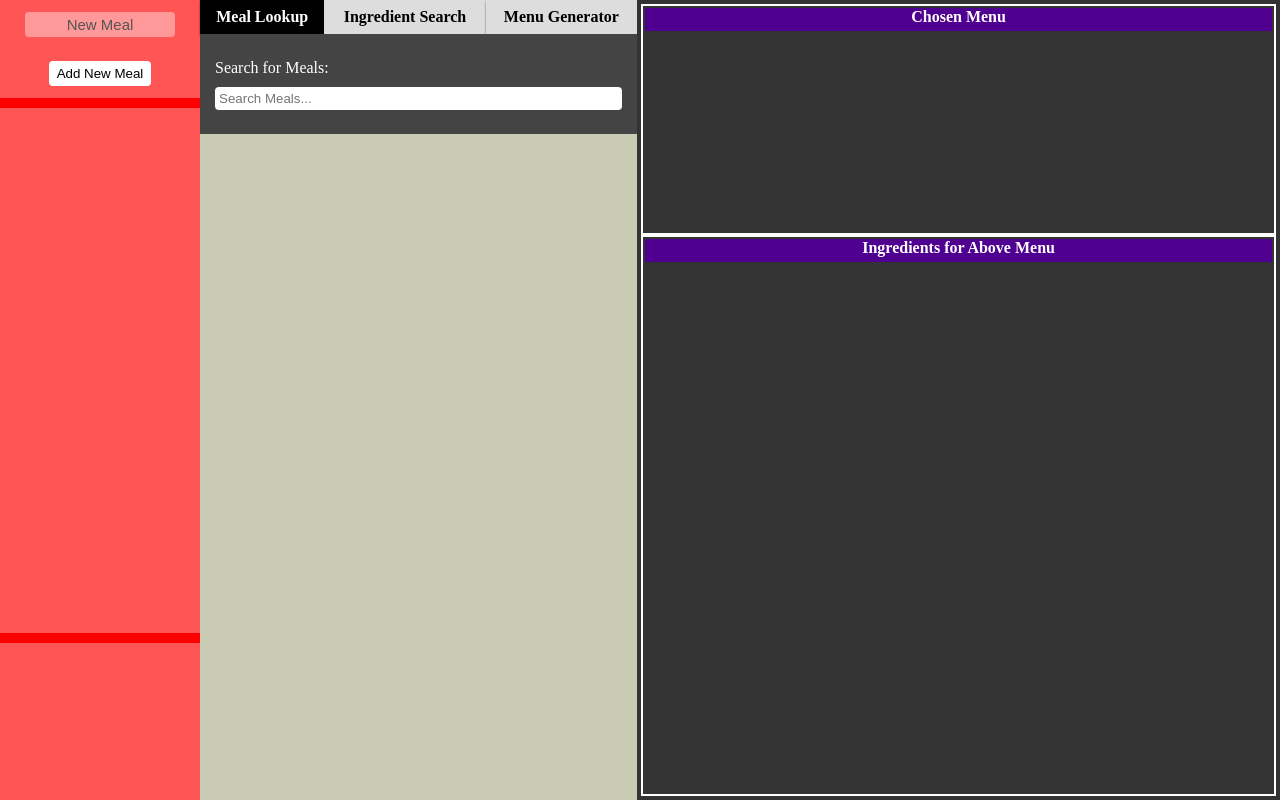
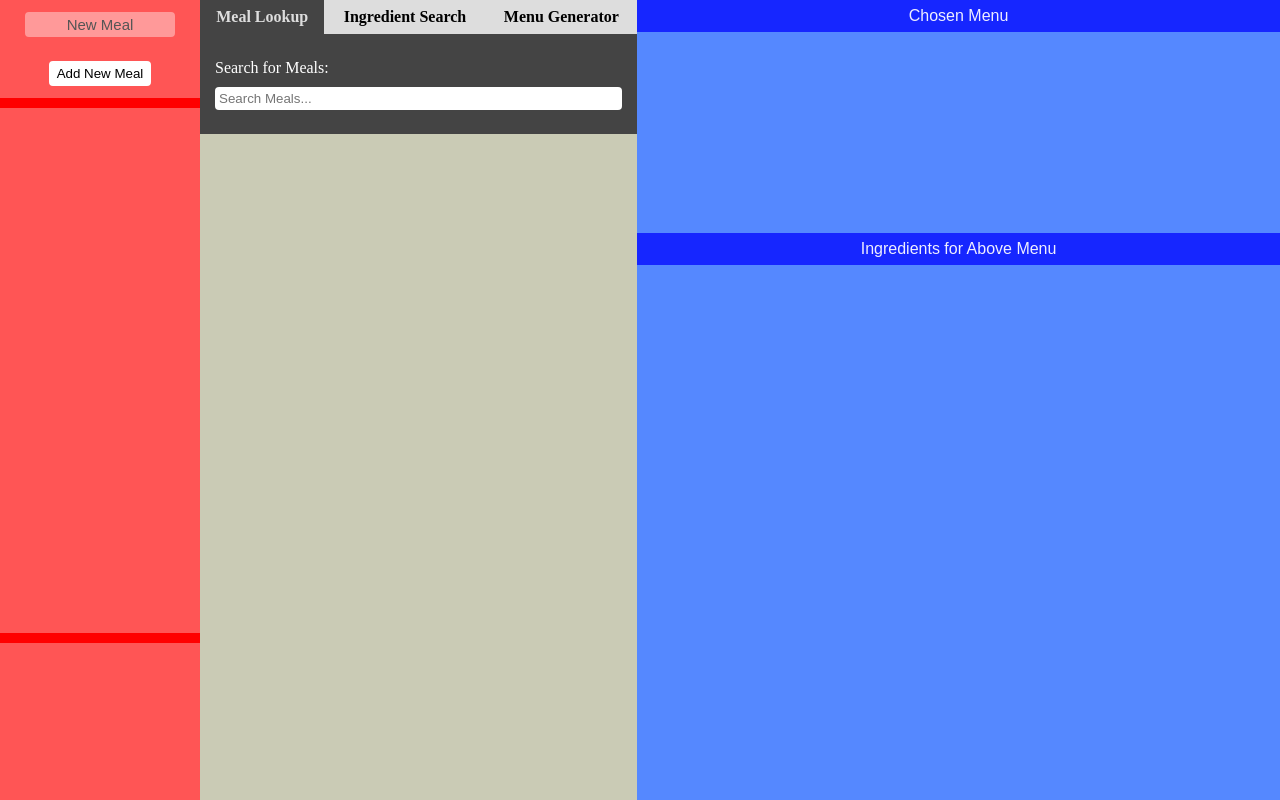
Before and after one commit to abrobbins90/groceries, a plain HTML site: page www/index.html in a window 1280 px wide. Drawn offline with Linux system fonts and the light colour scheme.

Commit message:
simplified some CSS things, created an idea for the style of the third column

```diff
--- a/www/style.css
+++ b/www/style.css
@@ -2,15 +2,10 @@
 /*////////////////
 // HTML Display //
 ////////////////*/
-body {
-	margin: 0px;
-}
-
 #container {
 	height: 100%;
 	width: 100%;
 	display: flex;
-	/*box-shadow:0 0 10px 2px;*/
 }
 
 /***** Recipe Entry Panel *****/
@@ -66,7 +61,7 @@ body {
 
 
 .node_selected {
-	border-color: #99FF99;
+	border-color: dodgerblue; /*99FF99*/
 }
 #meal_input {
 
@@ -116,7 +111,6 @@ body {
 }
 .rmItemButton {
 	display: inline-block;
-	border: 0px;
 	width: 0px;
 	padding: 0px;
 	outline: none;
@@ -167,26 +161,22 @@ body {
 	text-align: center;
 	padding: 8px 6px;
 	border: none;
-	box-shadow:0 1px 2px rgba(0, 0, 0, .5);
+	transition: all .3s;
 }
 .tab_unselected {
 	background-color: #DDDDDD;
 	color: #000000;
 	cursor: pointer;
-	transition: background-color .3s, color .3s, box-shadow .3s;
 }
 .tab_unselected:hover {
+	background-color: #000000;
+	color: #DDDDDD;
+	z-index: 2;
+}
+.tab_selected {
 	background-color: #444444;
 	color: #DDDDDD;
-	box-shadow:0 2px 4px rgba(0, 0, 0, 1);
-	z-index: 2;
-	transition: background-color .3s, color .3s, box-shadow .3s;
-}
-.tab_selected {
-	background-color: #000000;
-	color: #FFFFFF;
 	cursor: default;
-	transition: background-color .3s, color .3s, box-shadow .3s;
 }
 
 /* Search Areas */
@@ -289,11 +279,10 @@ body {
 
 /* Menu display area: includes meals and ingr lists */
 #menu_area {
+	font-family: "Arial";
 	flex: 5 0 300px;
 	flex-basis: 300px;
-	border: 2px solid #333333;
-	padding: 2px;
-	background-color: #333333;
+	background-color: #58F; /*55F*/
 	color: #FFFFFF;
 	display: flex;
 	flex-direction: column;
@@ -301,23 +290,17 @@ body {
 
 #mealChoices {
 	flex: 1 0 100px;
-	padding: 2px;
-	border: 2px solid white;
 }
 #groceryList {
 	flex: 2 0 300px;
-	padding: 2px;
-	border: 2px solid white;
 }
 
 .mcTitle {
-	height: 23px;
-	padding-left: 2px;
-	padding-right: 2px;
-	background-color: #500091;
-	color: #FFFFFF;
+	height: 32px;
+	line-height: 200%;
+	background-color: #1626FF;
+	color: #EEF;
 	text-align: center;
-	font-weight: bold;
 }
 
 
@@ -350,8 +333,6 @@ body {
 
 
 
-
-
 #extramenu {
 	display: none;
 	position: absolute;
```
